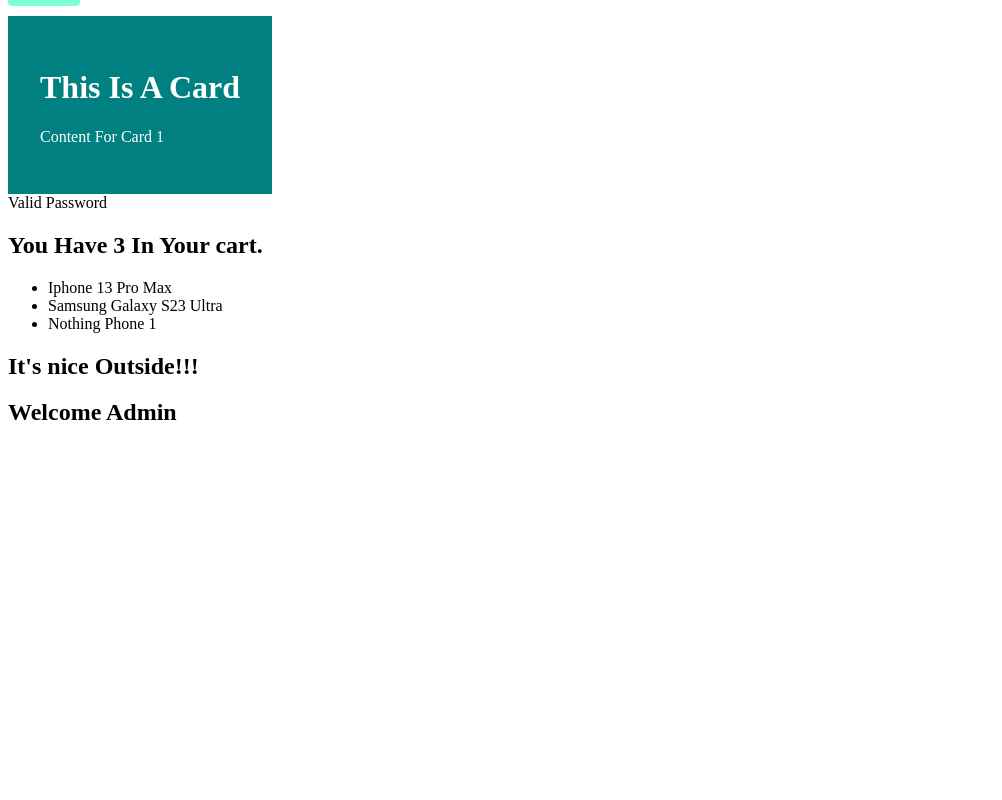
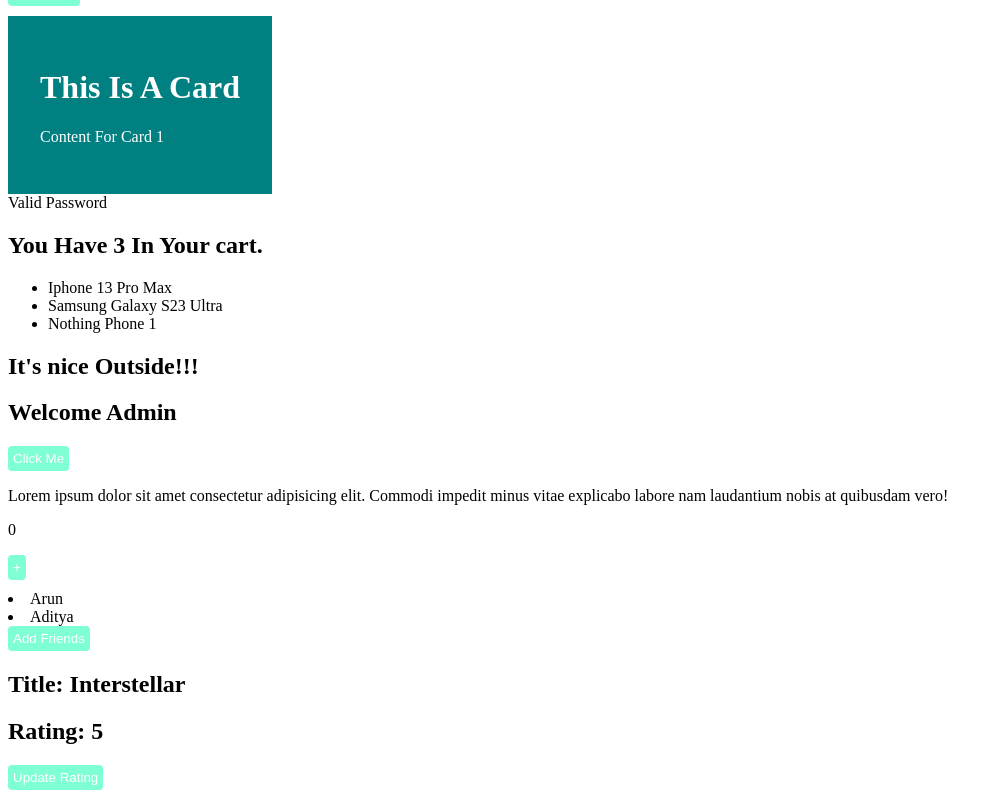
Before and after one commit to arunabhajana/learning, a React (Vite) app: page / in a window 1280 px wide. Shown: the part 306-1106 px from the top of the page, without its empty margins (0-1002 px from the left). Before the commit the page ends 800 px from the top, so only its background shows below. Built offline with nearby package versions, Linux system fonts and the light colour scheme.

Commit message:
React useState() Part 1

```diff
--- a/src/App.jsx
+++ b/src/App.jsx
@@ -8,6 +8,11 @@ import Password from './components/Password.jsx'
 import Cart from './components/Cart.jsx'
 import Weather from './components/Weather'
 import UserStatus from './components/UserStatus.jsx'
+import Events from './components/Events.jsx'
+import Copy from './components/Copy.jsx'
+import State from './components/State.jsx'
+import Friends from './components/Friends.jsx'
+import Movie from './components/Movie.jsx'
 
 const App = () => {
   return (
@@ -24,6 +29,11 @@ const App = () => {
       <Cart />
       <Weather temp={20} />
       <UserStatus isLoggedin={true} isAdmin={true} />
+      <Events />
+      <Copy />
+      <State />
+      <Friends />
+      <Movie />
     </>
   )
 }
--- /dev/null
+++ b/src/components/Copy.jsx
@@ -0,0 +1,12 @@
+const copyHandler = () => {
+    alert('You Have Copied Some Text');
+}
+
+
+const Copy = () => {
+    return (
+        <p onCopy={ copyHandler }>Lorem ipsum dolor sit amet consectetur adipisicing elit. Commodi impedit minus vitae explicabo labore nam laudantium nobis at quibusdam vero!</p>
+    )
+}
+
+export default Copy;
--- /dev/null
+++ b/src/components/Events.jsx
@@ -0,0 +1,15 @@
+const handleclick = () => {
+    alert('Events Button Clicked');
+}
+
+const Events = () => {
+    return (
+        <div>
+            <button onClick={ handleclick }>Click Me</button>
+        </div>
+    )
+};
+
+export default Events;
+
+// Events - onClick
--- /dev/null
+++ b/src/components/Friends.jsx
@@ -0,0 +1,22 @@
+import { useState } from "react";
+
+const Friends = () => {
+
+    const [friendsli, setFriends] = useState(["Arun", "Aditya"]);
+
+    const addFriends = () => setFriends([...friendsli, "Souvik"]);
+
+    return (
+        <div>
+            {friendsli.map((f) => (
+                <li key={Math.random()}>{f}</li>
+            ))}
+
+            <button onClick={ addFriends }>Add Friends</button>
+        </div>
+    );
+};
+
+export default Friends;
+
+// useState() Using Arrays
--- /dev/null
+++ b/src/components/Movie.jsx
@@ -0,0 +1,30 @@
+import { useState } from "react";
+
+const Movie = () => {
+
+    const [movies, setMovies] = useState({
+        title: 'Interstellar',
+        rating: 5
+    });
+
+    const updateRating = () => {
+        const copyMovie = {
+            ...movies,
+            rating: 3
+        }
+        setMovies(copyMovie);
+    }
+
+    return (
+        <div>
+            <h2>Title: {movies.title}</h2>
+            <h2>Rating: {movies.rating}</h2>
+            <button onClick={updateRating}>Update Rating</button>
+        </div>
+    );
+}
+
+export default Movie;
+
+
+// useState() Using Objects
--- /dev/null
+++ b/src/components/State.jsx
@@ -0,0 +1,19 @@
+import { useState } from "react";
+
+const State = () => {
+
+    const [count, setCount] = useState(0);
+
+    const increment = () => setCount(count + 1);
+
+    return (
+        <div>
+            <p>{count}</p>
+            <button onClick={ increment }>+</button>
+        </div>
+    )
+}
+
+export default State;
+
+// UseState Hook
```
Also changed, not shown: 1 other file (tests, documents, lock files or other folders).
